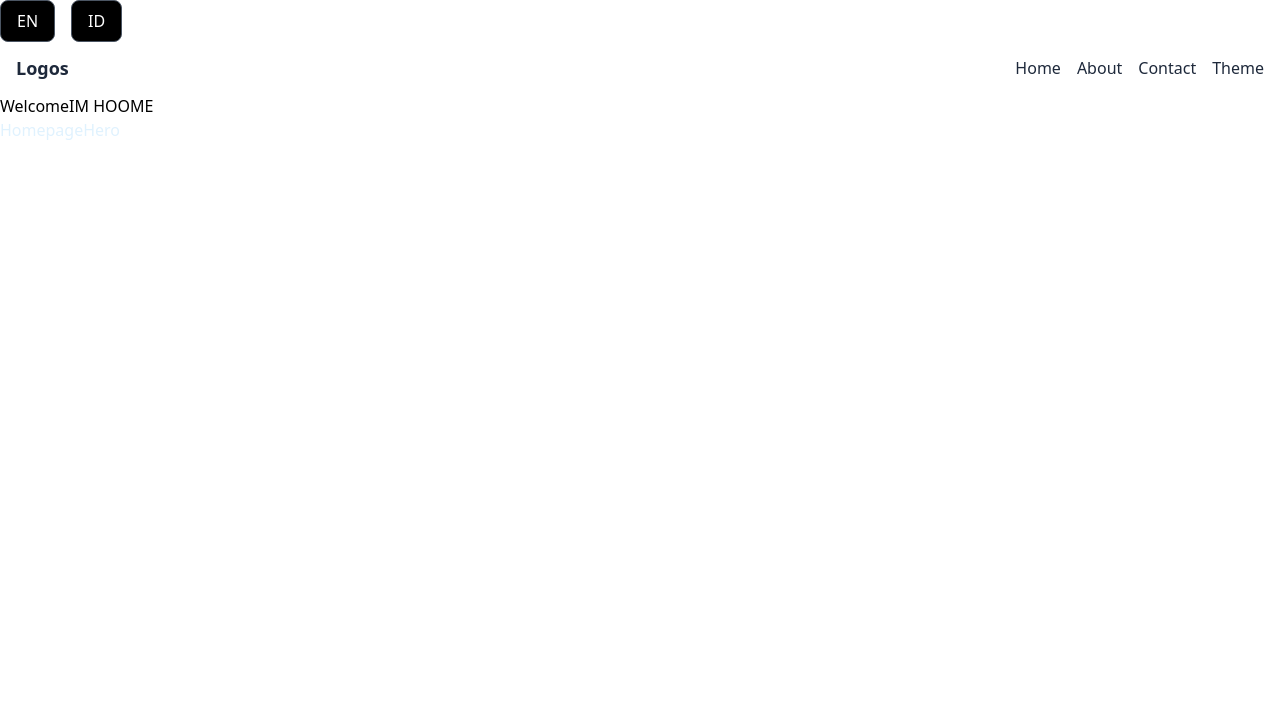
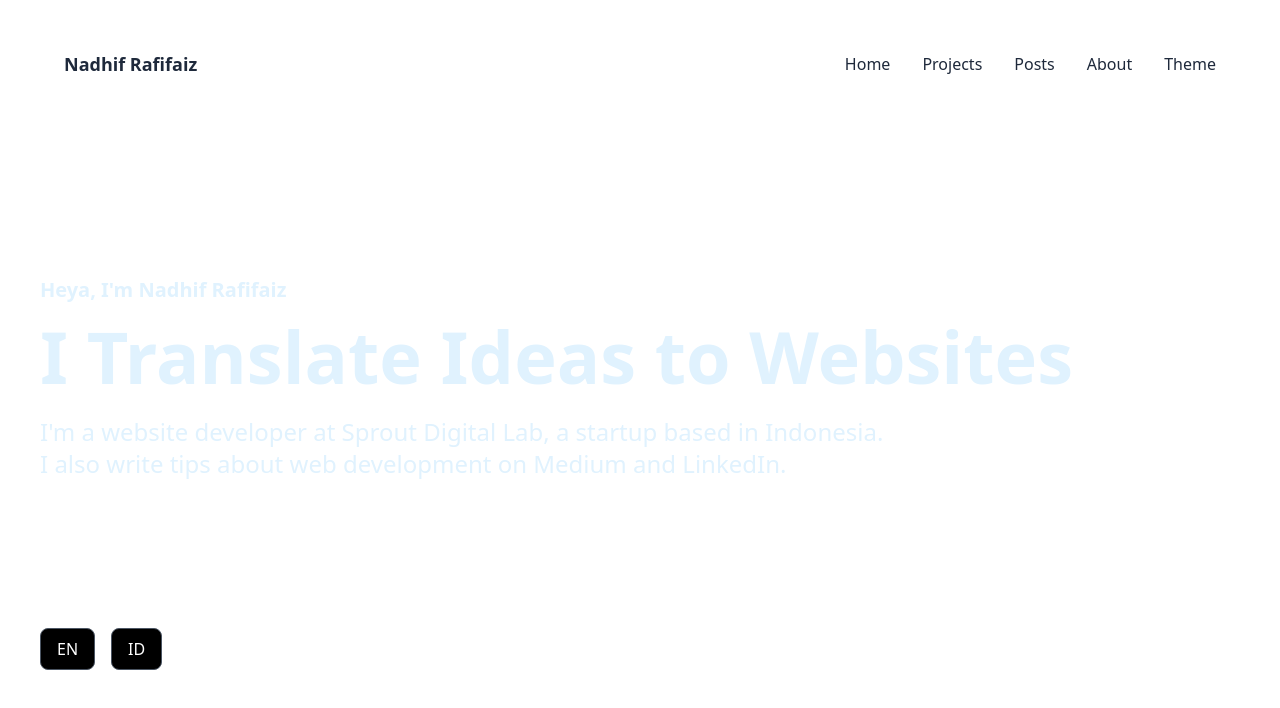
Before and after one commit to nadhifrafifaiz/nadhif-portofolio, a Next.js app: page /about in a window 1280 px wide. Shown: the top 708 px of the page. Built offline with nearby package versions, Linux system fonts and the light colour scheme.

Commit message:
feat: homepage content

```diff
--- a/src/app/[lang]/components/top-bar.tsx
+++ b/src/app/[lang]/components/top-bar.tsx
@@ -14,8 +14,8 @@ export default function TopBar() {
   };
   return (
     <header className="relative z-50">
-      <div className="flex items-center justify-between px-4 py-3 text-text">
-        <div className="text-lg font-bold">Logos</div>
+      <div className="mx-auto flex w-[90%] max-w-[1200px] items-center justify-between py-4 text-text sm:py-[50px]">
+        <div className="text-lg font-bold">Nadhif Rafifaiz</div>
         {/* <TreasureHunt /> */}
         {/* Mobile Menu Button */}
         <button
@@ -46,15 +46,18 @@ export default function TopBar() {
           </svg>
         </button>
         {/* Desktop Links */}
-        <nav className="hidden space-x-4 sm:flex">
+        <nav className="hidden space-x-8 sm:flex">
           <a href="#home" className="hover:text-gray-300">
             Home
           </a>
+          <a href="#projects" className="hover:text-gray-300">
+            Projects
+          </a>
+          <a href="#posts" className="hover:text-gray-300">
+            Posts
+          </a>
           <a href="#about" className="hover:text-gray-300">
             About
-          </a>
-          <a href="#contact" className="hover:text-gray-300">
-            Contact
           </a>
           <button
             onClick={() => setIsThemeOpen(!isThemeOpen)}
@@ -103,18 +106,21 @@ export default function TopBar() {
                   <a href="#home" className="hover:text-gray-300">
                     Home
                   </a>
+                  <a href="#projects" className="hover:text-gray-300">
+                    Projects
+                  </a>
+                  <a href="#posts" className="hover:text-gray-300">
+                    Posts
+                  </a>
                   <a href="#about" className="hover:text-gray-300">
                     About
-                  </a>
-                  <a href="#contact" className="hover:text-gray-300">
-                    Contact
                   </a>
                   <button
                     onClick={() => {
                       setIsMenuOpen(false);
                       setIsThemeOpen(!isThemeOpen);
                     }}
-                    className="hover:text-gray-300"
+                    className="text-start hover:text-gray-300"
                   >
                     Theme
                   </button>
--- a/src/app/[lang]/homepage/components/homepage-hero.tsx
+++ b/src/app/[lang]/homepage/components/homepage-hero.tsx
@@ -1,3 +1,21 @@
 export default async function HomepageHero() {
-  return <div className="text-accent"> HomepageHero</div>;
+  return (
+    <div className="mx-auto flex h-fit max-w-[1200px] flex-col justify-center py-[2rem] text-accent lg:min-h-[500px]">
+      <p className="mb-4 text-xl font-semibold md:text-xl">
+        {`Heya, I'm Nadhif Rafifaiz`}
+      </p>
+
+      <p className="mb-2 text-4xl font-bold leading-tight sm:text-5xl md:text-6xl lg:text-7xl">
+        I Translate Ideas to Websites
+      </p>
+
+      <span className="mt-4 flex flex-col text-lg sm:text-xl md:text-2xl">
+        <p>
+          {`I'm a website developer at Sprout Digital Lab, a startup based in
+          Indonesia.`}
+        </p>
+        <p>I also write tips about web development on Medium and LinkedIn.</p>
+      </span>
+    </div>
+  );
 }
--- a/src/app/[lang]/layout.tsx
+++ b/src/app/[lang]/layout.tsx
@@ -16,7 +16,7 @@ export default function RootLayout({
 }: Readonly<{ children: React.ReactNode; params: { lang: Locale } }>) {
   return (
     <html lang={params.lang}>
-      <body className="bg-background">
+      <body className="min-w-[400px] bg-background">
         <ThemeProvider
           attribute="class"
           defaultTheme="light"
@@ -24,12 +24,15 @@ export default function RootLayout({
           storageKey="theme"
         >
           <ThemeOptions />
-          <div className="flex items-center justify-between">
-            <LocaleSwitcher />
-            {/* <ThemeSwitcher /> */}
+          <TopBar />
+          <div className="mx-auto max-w-[1200px]">
+            {children}
+
+            <div className="flex items-center justify-between">
+              <LocaleSwitcher />
+              {/* <ThemeSwitcher /> */}
+            </div>
           </div>
-          <TopBar />
-          {children}
         </ThemeProvider>
       </body>
     </html>
--- a/src/app/[lang]/page.tsx
+++ b/src/app/[lang]/page.tsx
@@ -18,8 +18,8 @@ export default async function Home(props: {
   const dictionary = await getDictionary(lang);
   return (
     <>
-      {dictionary["server-component"].welcome}
-      IM HOOME
+      {/* {dictionary["server-component"].welcome}
+      IM HOOME */}
       <HomepageHero />
     </>
   );
```
